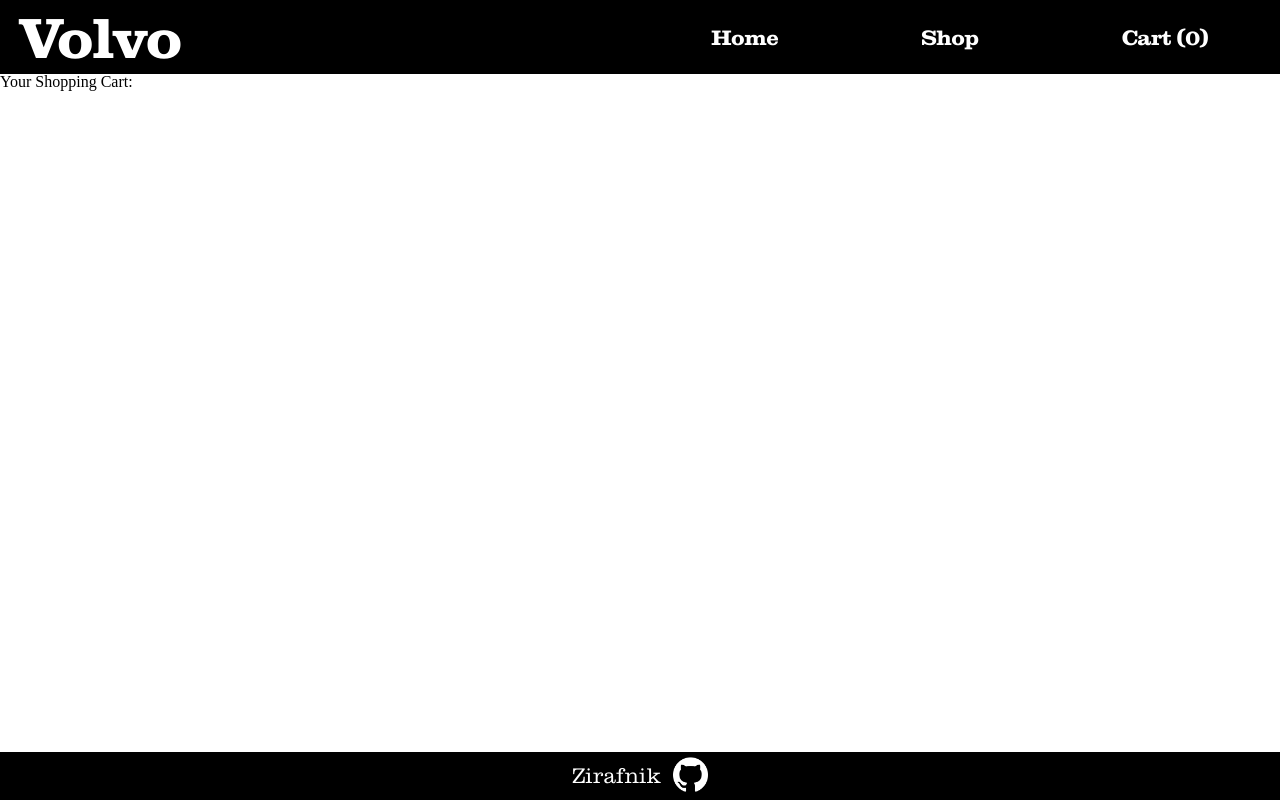
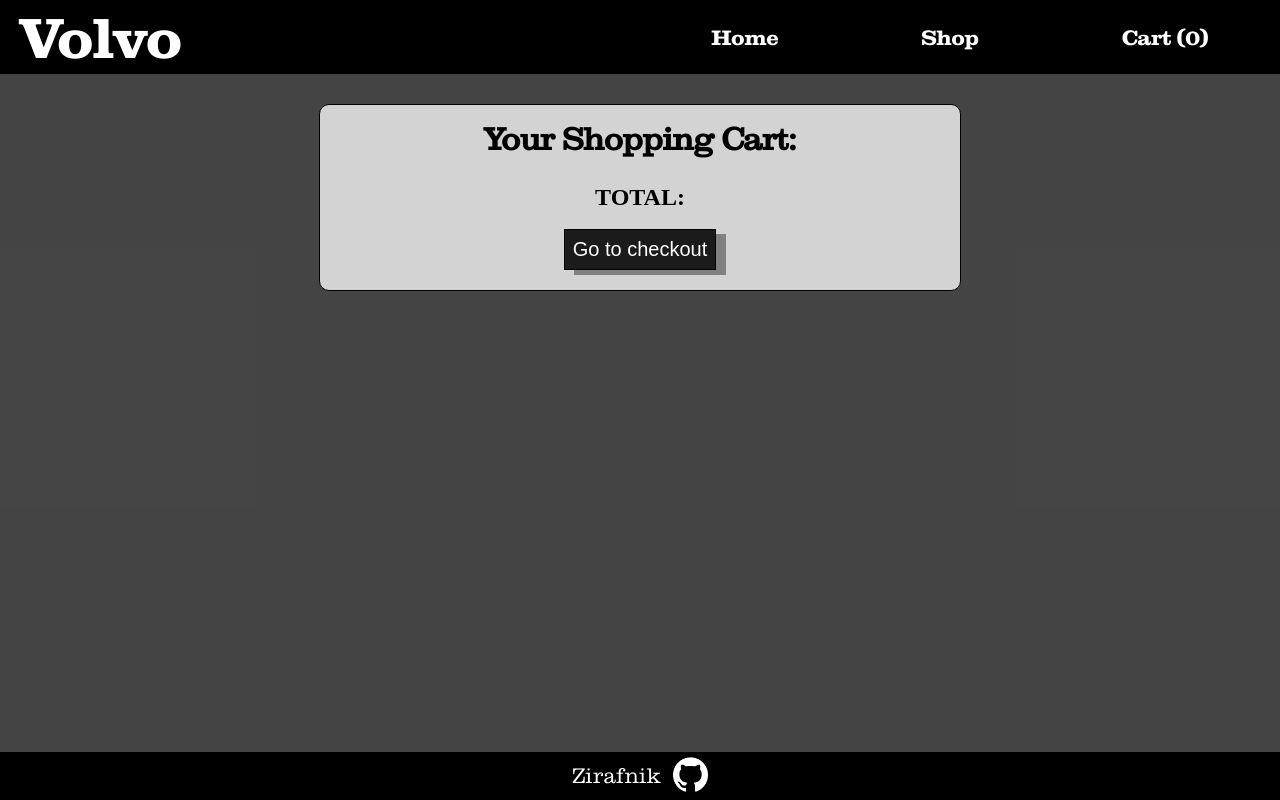
Before and after one commit to Zirafnik/shopping-cart, a React (Create React App) app: page /cart in a window 1280 px wide. Built offline with nearby package versions, Linux system fonts and the light colour scheme.

Commit message:
created CartItem and added rendering to cart + lots of style

```diff
--- a/src/App.js
+++ b/src/App.js
@@ -43,7 +43,7 @@
     <div className="App">
       <Header cartNum={cartNum} />
 
-      <Routes incFunc={incrementCartNum} addToCart={addToCart} />
+      <Routes cart={cart} incFunc={incrementCartNum} addToCart={addToCart} />
 
       <Footer />
     </div>
--- a/src/components/Routes.js
+++ b/src/components/Routes.js
@@ -11,9 +11,11 @@
         <Switch>
                 <Route exact path='/'component={Home} />
                 <Route exact path='/shop' component={Shop} />
-                <Route exact path='/cart' component={Cart} />
+                <Route exact path='/cart'>
+                    <Cart cart={props.cart} />
+                </Route>
                 <Route exact path='/shop/:id'>
-                    <ProductDetail incFunc={props.incFunc} />
+                    <ProductDetail incFunc={props.incFunc} addToCart={props.addToCart} />
                 </Route>
         </Switch>
     );
--- a/src/components/pages/Cart.js
+++ b/src/components/pages/Cart.js
@@ -1,10 +1,20 @@
 import React from 'react';
+import CartItem from './CartItem';
 
-function Cart() {
+function Cart(props) {
+
+    let cartItems = props.cart.map(item =>
+            <CartItem key={item.model} model={item.model} num={item.num} />
+        );
+
     return (
-        <div className='main'>
-            <h2>Your Shopping Cart:</h2>
-
+        <div className='main cart-wrapper'>
+            <div className='cart'>
+                <h2>Your Shopping Cart:</h2>
+                {cartItems}
+                <p className='total'>TOTAL:</p>
+                <button className='cart-btn btn-style' onClick={() => alert('Thank you for your order!')}>Go to checkout</button>
+            </div>
         </div>
     );
 }
--- /dev/null
+++ b/src/components/pages/CartItem.js
@@ -0,0 +1,23 @@
+import React from 'react';
+import {cars} from '../../data';
+import images from '../../imageGetter';
+
+function CartItem(props) {
+    let car = cars.filter(obj => obj.model === props.model);
+
+    return (
+        <div className='cart-item'>
+            <div className='img-wrapper'>
+                <img className='car-img' src={images[car[0].pic].default} alt={props.model}/>
+            </div>
+
+            <p>{props.model}</p>
+
+            <input className='cart-input' type='number' min='0' defaultValue={props.num} />
+
+            <p>$</p>
+        </div>
+    );
+}
+
+export default CartItem;
--- a/src/components/pages/Product.js
+++ b/src/components/pages/Product.js
@@ -5,9 +5,13 @@
 
 function ProductDetail(props) {
     let {id} = useParams();
-    console.log(id);
 
     let car= cars.find(x => x.model === id);
+
+    function handleClick(e) {
+        props.addToCart(e.target.getAttribute('model'));
+        props.incFunc();
+    }
 
     return (
         <div className='product main'>
@@ -20,8 +24,8 @@
                 <p className='text text-margin'>Description:</p>
                 <p className='text-margin-small'>Lorem ipsum dolor sit amet, consectetur adipiscing elit, sed do eiusmod tempor incididunt ut labore et dolore magna aliqua. Ut enim ad minim veniam, quis nostrud exercitation ullamco laboris nisi ut aliquip ex ea commodo consequat. Duis aute irure dolor in reprehenderit in voluptate velit esse cillum dolore eu fugiat nulla pariatur. Excepteur sint occaecat cupidatat non proident, sunt in culpa qui officia deserunt mollit anim id est laborum.</p>
                 <div className='desc-buttons text-margin'>
-                    <Link><button onClick={props.incFunc} className='add-to-cart'>Add to cart</button></Link>
-                    <Link to='/shop'><button className='add-to-cart'>Go back</button></Link>
+                    <button onClick={handleClick} className='add-to-cart btn-style' model={id} >Add to cart</button>
+                    <Link to='/shop'><button className='add-to-cart btn-style'>Go back</button></Link>
                 </div>
             </div>
         </div>
--- a/src/styles/App.css
+++ b/src/styles/App.css
@@ -186,6 +186,9 @@
 .add-to-cart {
     height: 40px;
     width: 140px;
+}
+
+.btn-style {
     color: white;
     background-color: rgba(0, 0, 0, 0.87);
     border: 1px solid black;
@@ -195,8 +198,67 @@
     cursor: pointer;
 }
 
-.add-to-cart:hover {
+.btn-style:hover {
     transform: scale(1.05);
+}
+
+.cart-wrapper {
+    display: flex;
+    justify-content: center;
+
+    background-color:  rgba(41, 41, 41, 0.87);
+}
+
+.cart {
+    width: 50%;
+    height: 50%;
+    margin: 30px;
+    background-color: lightgray;
+
+    display: flex;
+    flex-direction: column;
+    align-items: center;
+
+    border: solid 1px black;
+    border-radius: 10px;
+}
+
+.cart > h2 {
+    margin: 20px;
+    font-size: 30px;
+    font-weight: 600;
+    font-family: clarendon-reg;
+}
+
+.cart-item {
+    width: 90%;
+    display: flex;
+    justify-content: space-between;
+    align-items: center;
+
+    font-size: 24px;
+
+    margin: 10px;
+}
+
+.cart-input {
+    width: 45px;
+    text-align: center;
+
+    font-size: 22px;
+    padding: 3px;
+}
+
+.total {
+    margin-top: 10px;
+
+    font-size: 24px;
+    font-weight: 600;
+}
+
+.cart-btn {
+    margin: 20px;
+    padding: 8px;
 }
 
 .footer {
```
